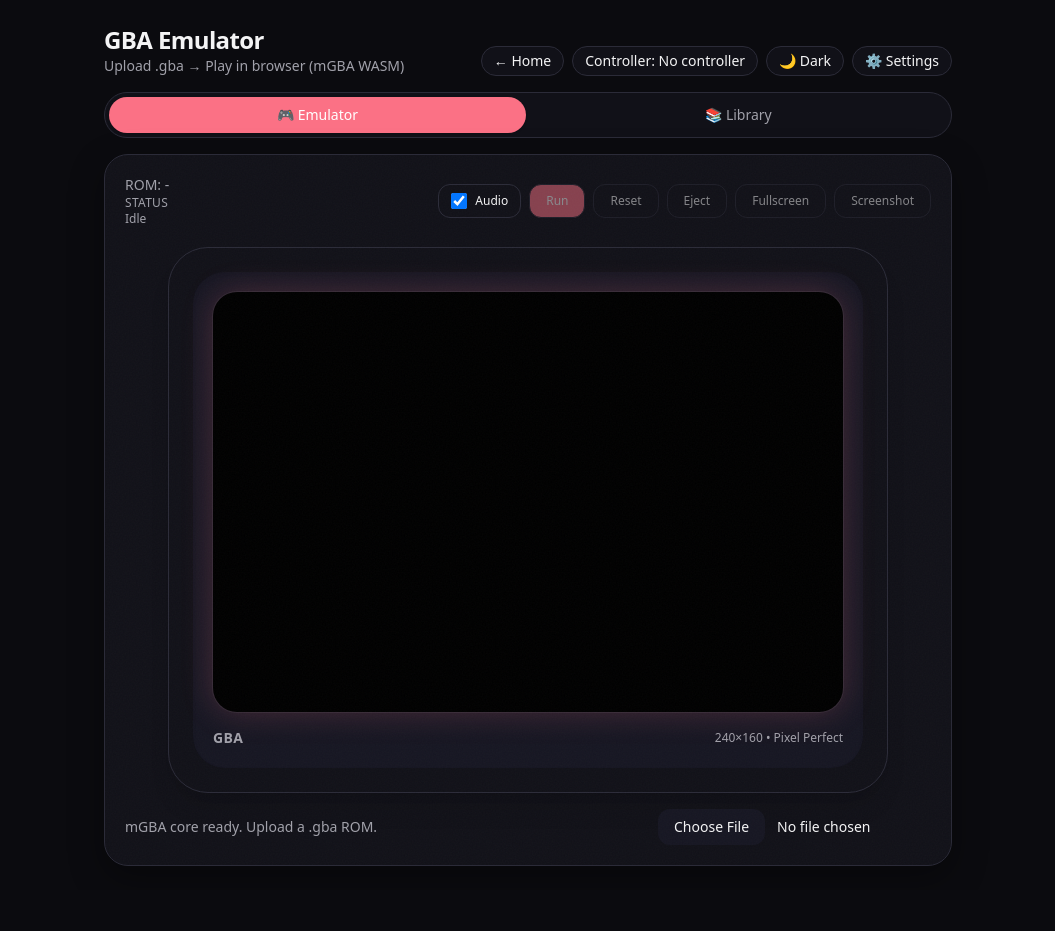
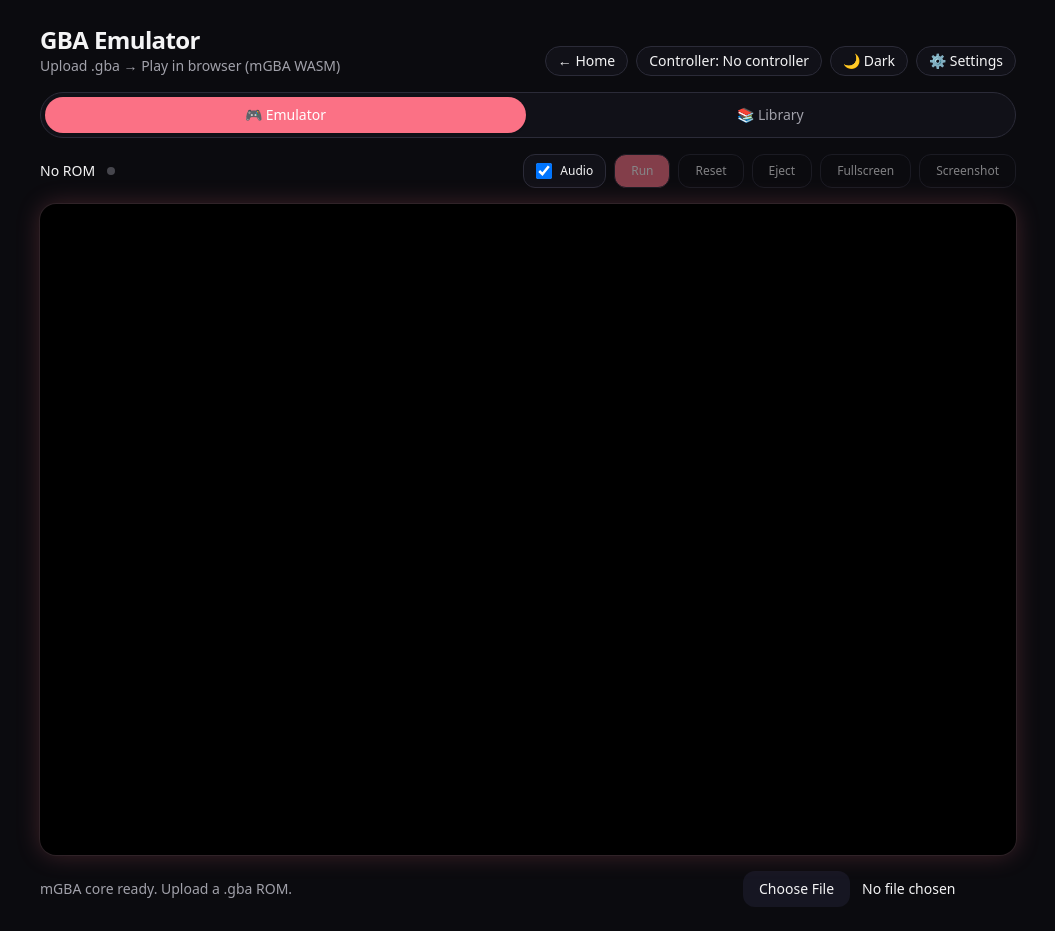
Before and after one commit to pathipat11/web-emulator, a Next.js app: page /gba in a window 1280 px wide. Shown: the whole page, without its empty margins (112-1167 px from the left). Before the commit the page ends 890 px from the top, so only its background shows below. Built offline with nearby package versions, Linux system fonts and the light colour scheme.

Commit message:
Update Screen emulator

```diff
--- a/src/components/gba/GbaConsole.tsx
+++ b/src/components/gba/GbaConsole.tsx
@@ -11,14 +11,11 @@
     onRelease?: (btn: any) => void;
 }) {
     return (
-        <div className="mt-5">
-            <div className="mx-auto w-full max-w-180">
-                <div className="rounded-[40px] border border-(--border) p-6 shadow-xl">
-                    <div className="rounded-4xl bg-(--panel-2) p-5 shadow-inner">
+        <div className="mt-4">
             <div
-                            className="relative mx-auto w-full overflow-hidden rounded-3xl bg-(--screen) scanlines"
+                className="relative w-full overflow-hidden rounded-2xl bg-(--screen) scanlines"
                 style={{
-                                boxShadow: `0 0 0 1px rgba(255,255,255,.06), 0 0 32px var(--screen-glow)`,
+                    boxShadow: `0 0 0 1px rgba(255,255,255,.06), 0 0 24px var(--screen-glow)`,
                 }}
             >
                 <div className="aspect-3/2 w-full">
@@ -38,14 +35,6 @@
                     </div>
                 )}
             </div>
-
-                        <div className="mt-4 flex items-center justify-between">
-                            <div className="text-sm font-semibold tracking-wide text-(--muted)">GBA</div>
-                            <div className="text-xs text-(--muted)">240×160 • Pixel Perfect</div>
-                        </div>
-                    </div>
-                </div>
-            </div>
         </div>
     );
 }
--- a/src/components/gba/GbaPlayer.tsx
+++ b/src/components/gba/GbaPlayer.tsx
@@ -389,7 +389,7 @@
     }
 
     return (
-        <div className="mx-auto w-full max-w-4xl p-4 lg:p-6">
+        <div className="mx-auto w-full max-w-5xl p-4 lg:p-6">
             {/* Header */}
             <div className="mb-4 flex flex-col gap-2 sm:flex-row sm:items-end sm:justify-between">
                 <div>
@@ -442,17 +442,16 @@
 
             {/* Emulator — always mounted, hidden when on library tab */}
             <div className={tab !== "emulator" ? "hidden" : ""}>
-                {/* Centered Console */}
-                <div className="flex justify-center">
-                    <div className="w-full rounded-(--radius) border bg-(--panel) border-(--border) p-4 lg:p-5 shadow-(--shadow) retro-noise">
-                        {/* Top controls */}
+                {/* Controls bar */}
                 <div className="flex flex-wrap items-center justify-between gap-3">
-                            <div className="min-w-40">
-                                <div className="text-sm font-medium text-(--muted)">ROM: {romName}</div>
-                                <div className="text-xs uppercase tracking-wide text-(--muted)">Status</div>
-                                <div className="text-xs text-(--muted)">
-                                    {status === "idle" ? "Idle" : status === "running" ? "Running" : "Paused"}
-                                </div>
+                    <div className="flex items-center gap-3">
+                        <div className="text-sm font-medium text-(--text) truncate max-w-48">{romName !== "-" ? romName : "No ROM"}</div>
+                        <div className={[
+                            "h-2 w-2 rounded-full",
+                            status === "running" ? "bg-green-400 shadow-[0_0_6px_rgba(74,222,128,0.5)]"
+                                : status === "paused" ? "bg-yellow-400"
+                                    : "bg-(--muted)/40",
+                        ].join(" ")} />
                     </div>
 
                     <div className="flex flex-wrap items-center gap-2">
@@ -513,10 +512,10 @@
                     </div>
                 </div>
 
-                        {/* Screen */}
+                {/* Screen — full width, no extra wrapper */}
                 <GbaConsole canvasRef={canvasRef} status={status} />
 
-                        {/* Mobile touch controls — below screen */}
+                {/* Mobile touch controls */}
                 <MobileControls onPress={press} onRelease={release} />
 
                 {/* Bottom row */}
@@ -531,13 +530,10 @@
                             className="block w-full text-sm file:mr-3 file:rounded-xl file:border-0 file:bg-(--panel-2) file:px-4 file:py-2 file:text-sm file:font-medium hover:file:bg-(--panel-3)"
                             onChange={(e) => {
                                 onUpload(e.target.files?.[0] ?? null);
-                                        // reset so the same file can be re-selected
                                 e.target.value = "";
                             }}
                         />
                     </label>
-                        </div>
-                    </div>
                 </div>
             </div>
 
--- a/src/components/nes/NesConsole.tsx
+++ b/src/components/nes/NesConsole.tsx
@@ -8,14 +8,11 @@
     status: "idle" | "running" | "paused";
 }) {
     return (
-        <div className="mt-5">
-            <div className="mx-auto w-full max-w-180">
-                <div className="rounded-[40px] border border-(--border) p-6 shadow-xl">
-                    <div className="rounded-4xl bg-(--panel-2) p-5 shadow-inner">
+        <div className="mt-4 mx-auto max-w-3xl">
             <div
-                            className="relative mx-auto w-full overflow-hidden rounded-3xl bg-(--screen) scanlines"
+                className="relative w-full overflow-hidden rounded-2xl bg-(--screen) scanlines"
                 style={{
-                                boxShadow: `0 0 0 1px rgba(255,255,255,.06), 0 0 32px var(--screen-glow)`,
+                    boxShadow: `0 0 0 1px rgba(255,255,255,.06), 0 0 24px var(--screen-glow)`,
                 }}
             >
                 <div className="aspect-4/3 w-full">
@@ -35,14 +32,6 @@
                     </div>
                 )}
             </div>
-
-                        <div className="mt-4 flex items-center justify-between">
-                            <div className="text-sm font-semibold tracking-wide text-(--muted)">NES</div>
-                            <div className="text-xs text-(--muted)">256×240 • Pixel Perfect</div>
-                        </div>
-                    </div>
-                </div>
-            </div>
         </div>
     );
 }
--- a/src/components/nes/NesPlayer.tsx
+++ b/src/components/nes/NesPlayer.tsx
@@ -246,7 +246,7 @@
     function release(btn: NesButton) { coreRef.current?.release(btn); }
 
     return (
-        <div className="mx-auto w-full max-w-4xl p-4 lg:p-6">
+        <div className="mx-auto w-full max-w-5xl p-4 lg:p-6">
             {/* Header */}
             <div className="mb-4 flex flex-col gap-2 sm:flex-row sm:items-end sm:justify-between">
                 <div>
@@ -275,14 +275,18 @@
 
             {/* Emulator */}
             <div className={tab !== "emulator" ? "hidden" : ""}>
-                <div className="flex justify-center">
-                    <div className="w-full rounded-(--radius) border bg-(--panel) border-(--border) p-4 lg:p-5 shadow-(--shadow) retro-noise">
+                {/* Controls bar */}
                 <div className="flex flex-wrap items-center justify-between gap-3">
-                            <div className="min-w-40">
-                                <div className="text-sm font-medium text-(--muted)">ROM: {romName}</div>
-                                <div className="text-xs uppercase tracking-wide text-(--muted)">Status</div>
-                                <div className="text-xs text-(--muted)">{status === "idle" ? "Idle" : status === "running" ? "Running" : "Paused"}</div>
+                    <div className="flex items-center gap-3">
+                        <div className="text-sm font-medium text-(--text) truncate max-w-48">{romName !== "-" ? romName : "No ROM"}</div>
+                        <div className={[
+                            "h-2 w-2 rounded-full",
+                            status === "running" ? "bg-green-400 shadow-[0_0_6px_rgba(74,222,128,0.5)]"
+                                : status === "paused" ? "bg-yellow-400"
+                                    : "bg-(--muted)/40",
+                        ].join(" ")} />
                     </div>
+
                     <div className="flex flex-wrap items-center gap-2">
                         <label className="inline-flex cursor-pointer items-center gap-2 rounded-xl border bg-(--panel) px-3 py-2 text-xs border-(--border)">
                             <input type="checkbox" className="h-4 w-4" checked={audioEnabled} onChange={(e) => setAudioEnabled(e.target.checked)} />
@@ -296,16 +300,18 @@
                     </div>
                 </div>
 
+                {/* Screen — full width, no extra wrapper */}
                 <NesConsole canvasRef={canvasRef} status={status} />
+
+                {/* Mobile touch controls */}
                 <NesMobileControls onPress={press} onRelease={release} />
 
+                {/* Bottom row */}
                 <div className="mt-4 flex flex-col gap-3 sm:flex-row sm:items-center sm:justify-between">
                     <div className="text-sm text-(--muted)">{message}</div>
                     <label className="inline-flex items-center gap-2">
                         <input ref={fileInputRef} type="file" accept=".nes" className="block w-full text-sm file:mr-3 file:rounded-xl file:border-0 file:bg-(--panel-2) file:px-4 file:py-2 file:text-sm file:font-medium hover:file:bg-(--panel-3)" onChange={(e) => { onUpload(e.target.files?.[0] ?? null); e.target.value = ""; }} />
                     </label>
-                        </div>
-                    </div>
                 </div>
             </div>
 
```
Lines whose indentation alone changed are shown as unchanged.
